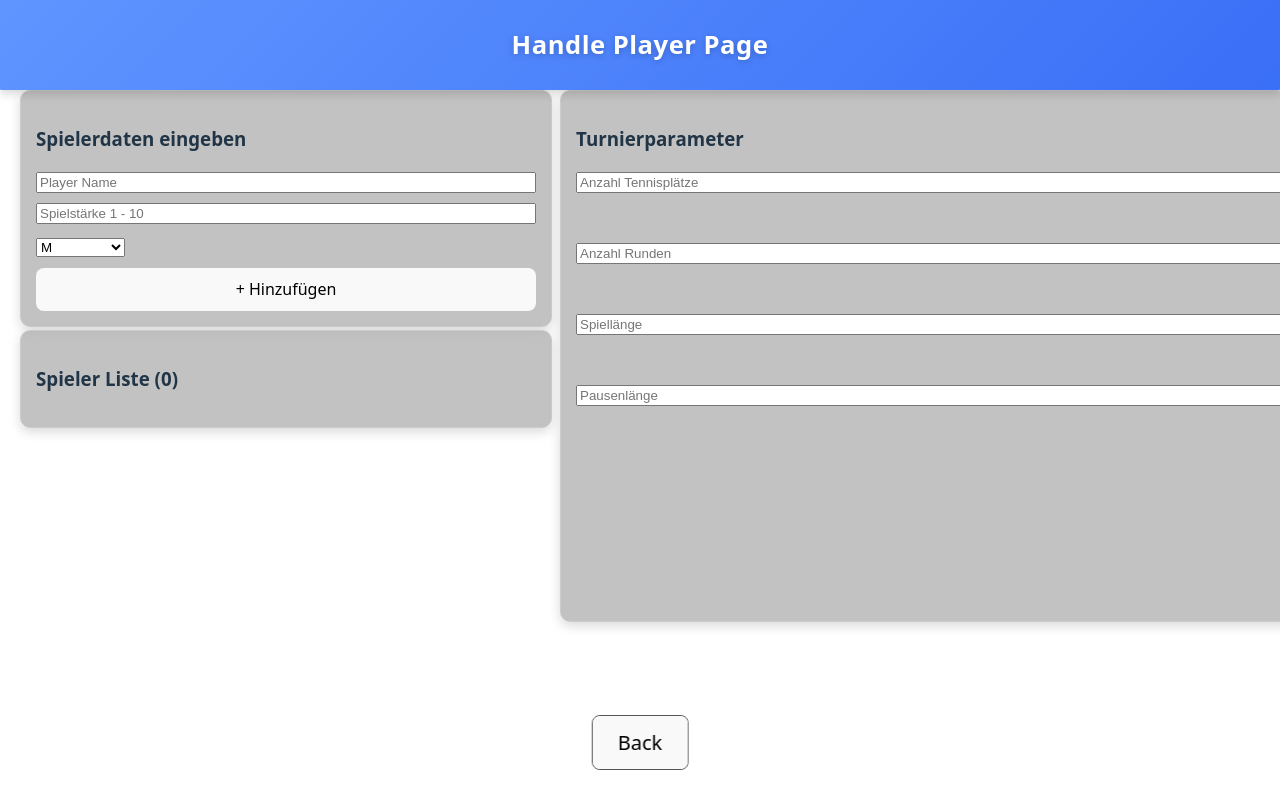
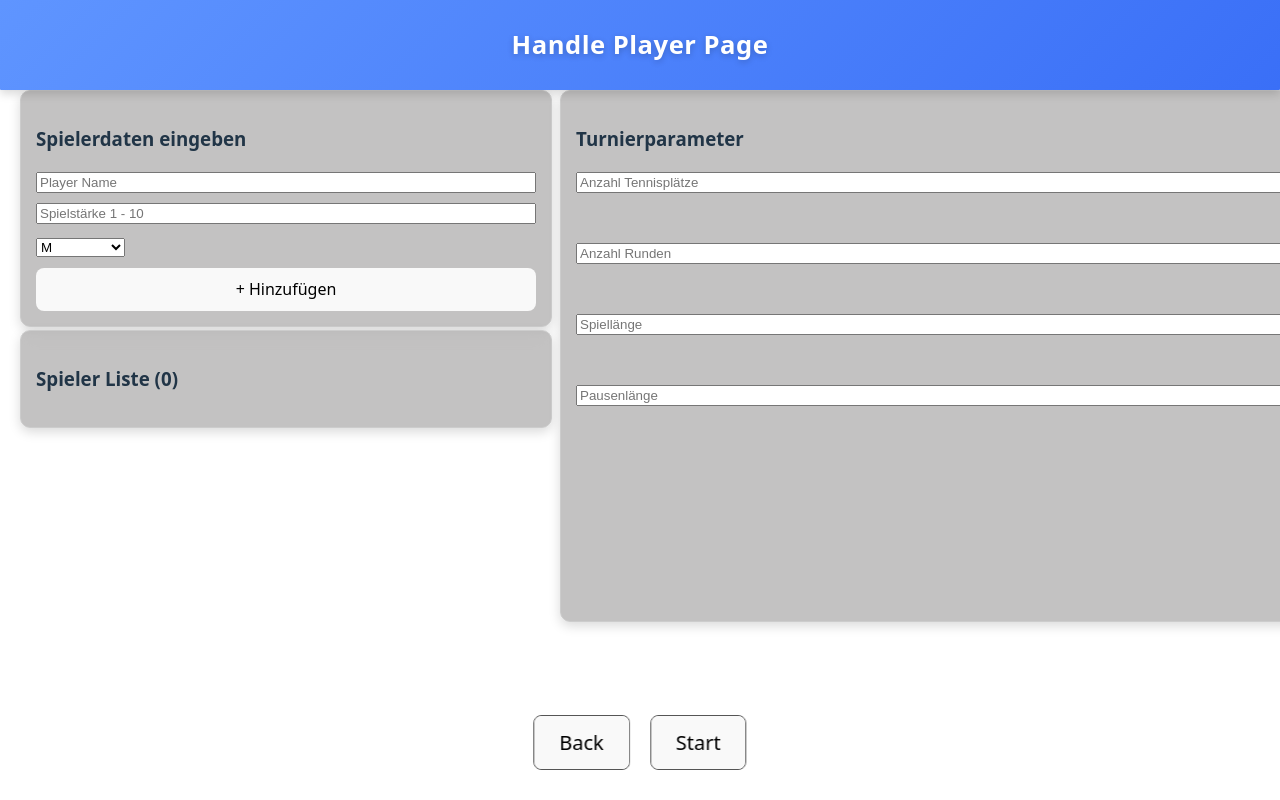
Before and after one commit to AhmedSK-design/demo_tennistournament_v2, a React (Vite) app: page / in a window 1280 px wide. Both pictures are taken after a click on the button "Start a new Tournament". Shown: the top 800 px of the page. Built offline with nearby package versions, Linux system fonts and the light colour scheme.

Commit message:
start message

```diff
--- a/src/App.css
+++ b/src/App.css
@@ -119,6 +119,7 @@
 
 
 
+
 .back-button{
   border: none;
   cursor: pointer;
@@ -140,8 +141,7 @@
   left: 50%;             /* horizontale Mitte */
   transform: translateX(-50%);  /* wirklich zentrieren */
 
-  display: flex;
-  gap: 20px;             /* Abstand zwischen Buttons */
+  display: flex;             /* Abstand zwischen Buttons */
 }
 
 .button-middle-container {
--- a/src/App.tsx
+++ b/src/App.tsx
@@ -27,8 +27,7 @@ function App() {
   return (
     <>
     {page === "Mainpage" && (
-        <Mainpage openNext={() => setPage("handlePlayer")}
-        sendToApp={(val) => setSharedData(val)} />
+        <Mainpage openNext={() => setPage("handlePlayer")} />
       )}
       {page === "handlePlayer" && (
         <HandlePlayer
--- a/src/handlePlayer.tsx
+++ b/src/handlePlayer.tsx
@@ -108,6 +108,9 @@ export default function HandlePlayer({openPrev,dataFromLayout1}: {openPrev: () =
         <div className="back-button">
           <button onClick={openPrev}>Back</button>
         </div>
+        <div className="back-button">
+        <button onClick={openPrev}>Start</button>
+        </div>
       </div>
     </>
   );
```
